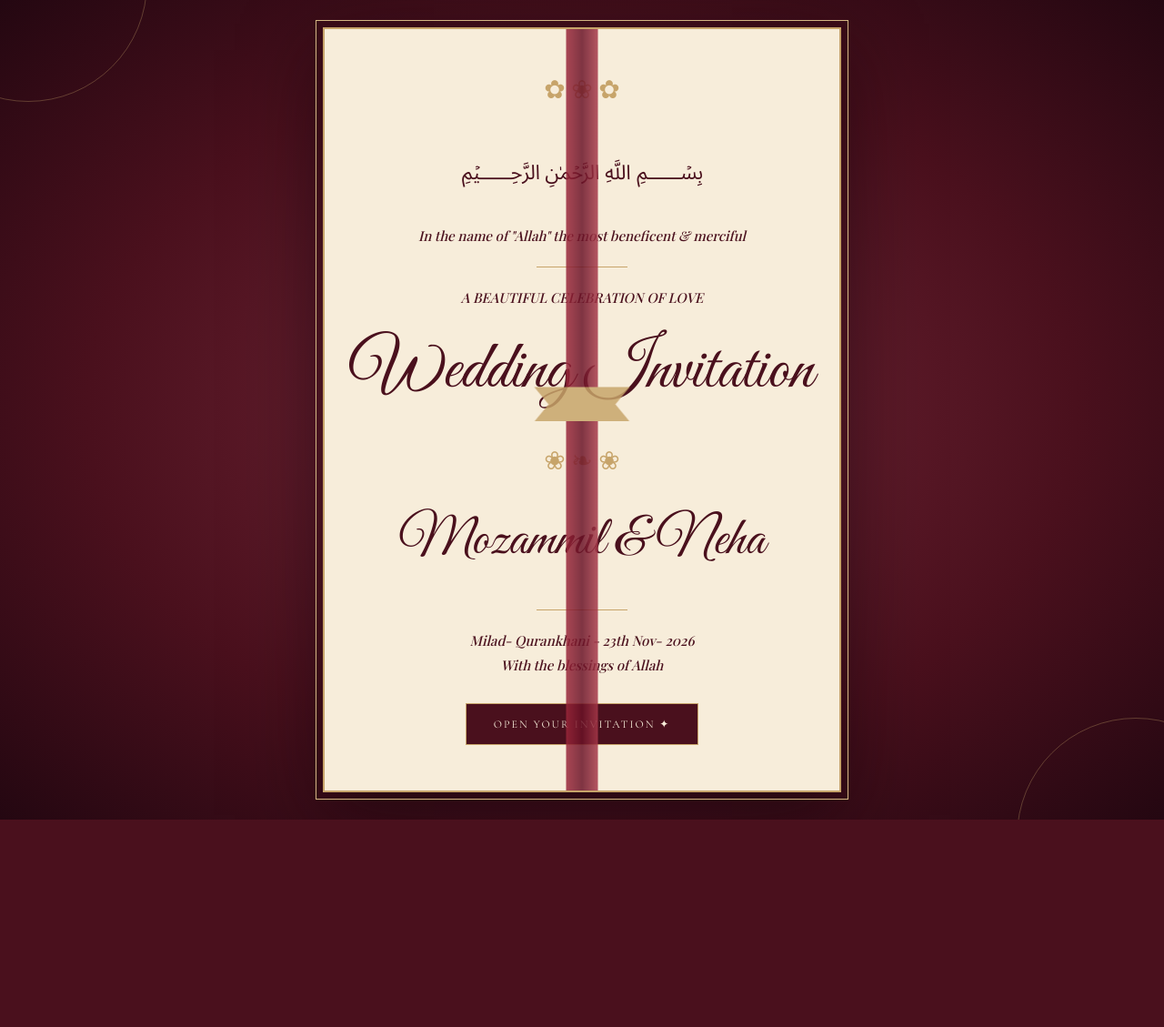
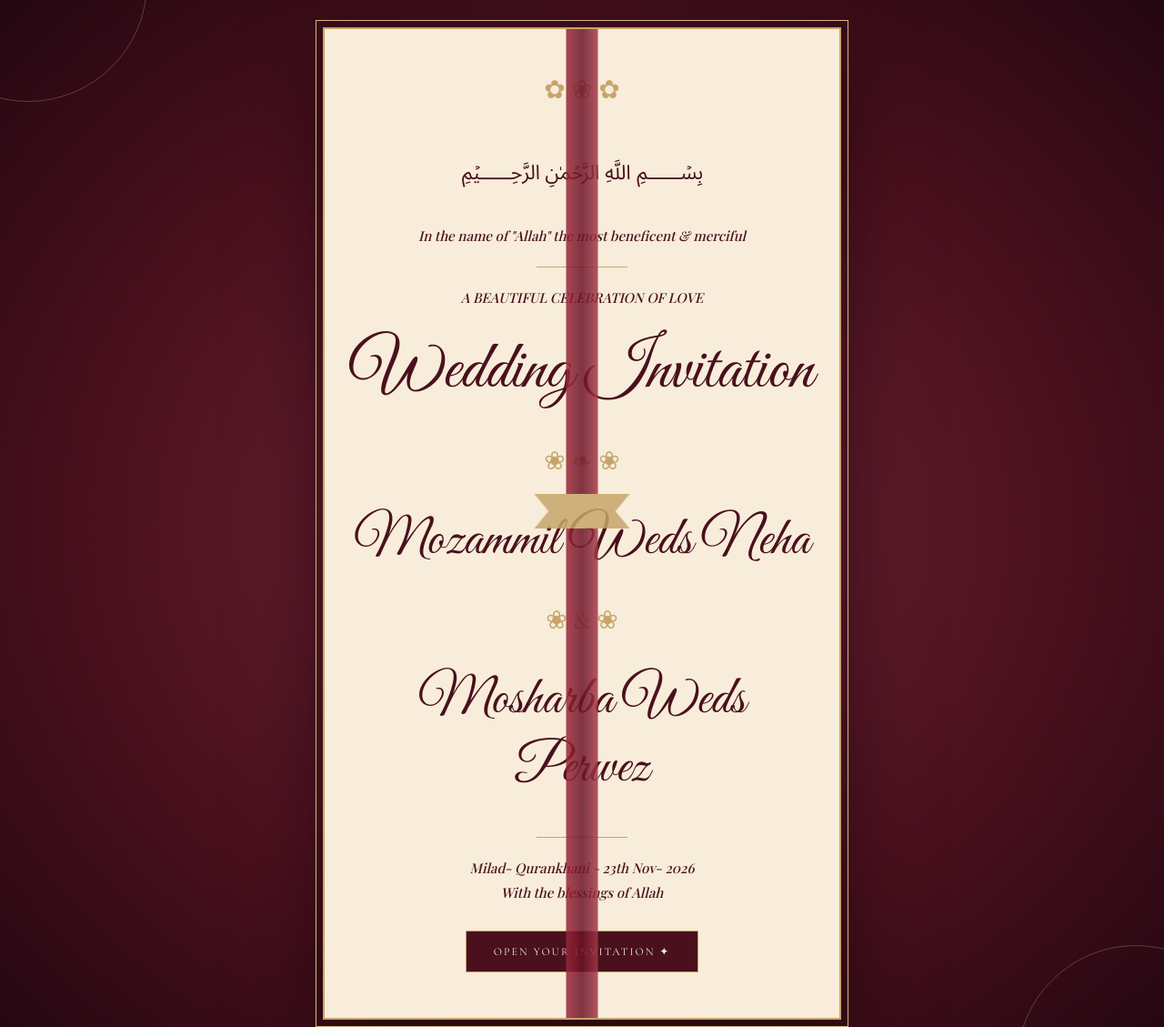
Before and after one commit to modassir-git-123/Wedding, a plain HTML site: page index.html in a window 1280 px wide. Shown: the top 1129 px of the page at 91% size. Before the commit the page ends 901 px from the top, so only its background shows below. Drawn offline with nearby package versions, Linux system fonts and the light colour scheme; a web font is replaced by a local one.

```diff
--- a/index.html
+++ b/index.html
@@ -432,7 +432,9 @@ h2 {
     <p class="cover-small">A BEAUTIFUL CELEBRATION OF LOVE</p>
     <h1 class="cover-title">Wedding Invitation</h1>
     <div class="ornament">❀ ❧ ❀</div>
-    <div class="cover-names">Mozammil & Neha</div>
+    <div class="cover-names">Mozammil Weds Neha</div>
+    <div class="ornament">❀ & ❀</div>
+    <div class="cover-names">Mosharba Weds Perwez</div>
     <div class="gold-line"></div>
     <p class="cover-small">Milad- Qurankhani - 23th Nov- 2026</p>
     <p class="cover-small">With the blessings of Allah</p>
```
